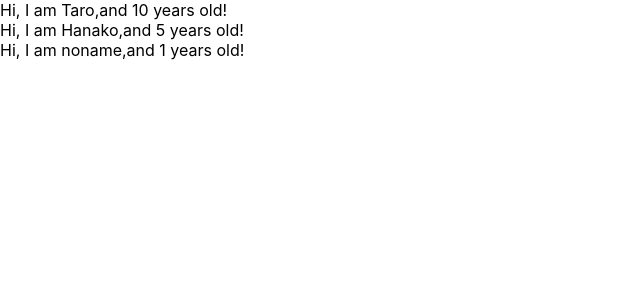
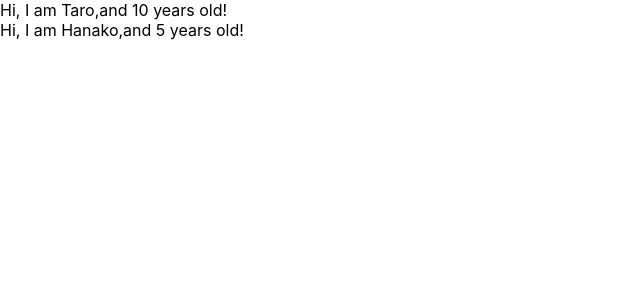
Before and after one commit to kyosuke27/udemy-react-redux-clud-application, a React (Create React App) app: page / in a window 1280 px wide. Shown: the top 300 px of the page, without its empty margins (0-640 px from the left). Built offline with nearby package versions, Linux system fonts and the light colour scheme.

Commit message:
learn prop-types

```diff
--- a/src/App.js
+++ b/src/App.js
@@ -1,10 +1,11 @@
 import React from "react";
+import PropTypes from 'prop-types';
 
 const App=()=>{
+
   const profile=[
     {name:"Taro",age:10},
-    {name:"Hanako",age:5},
-    {name:"noname"}
+    {name:"Hanako",age:5}
   ]
     return (
       <div>
@@ -21,8 +22,9 @@ const User =(props)=>{
   return  <div>Hi, I am {props.name},and {props.age} years old!</div>
 }
 
-User.defaultProps={
-  age:1
+User.propTypes={
+  name:PropTypes.string,
+  age:PropTypes.number.isRequired
 }
 
 export default App;
```
